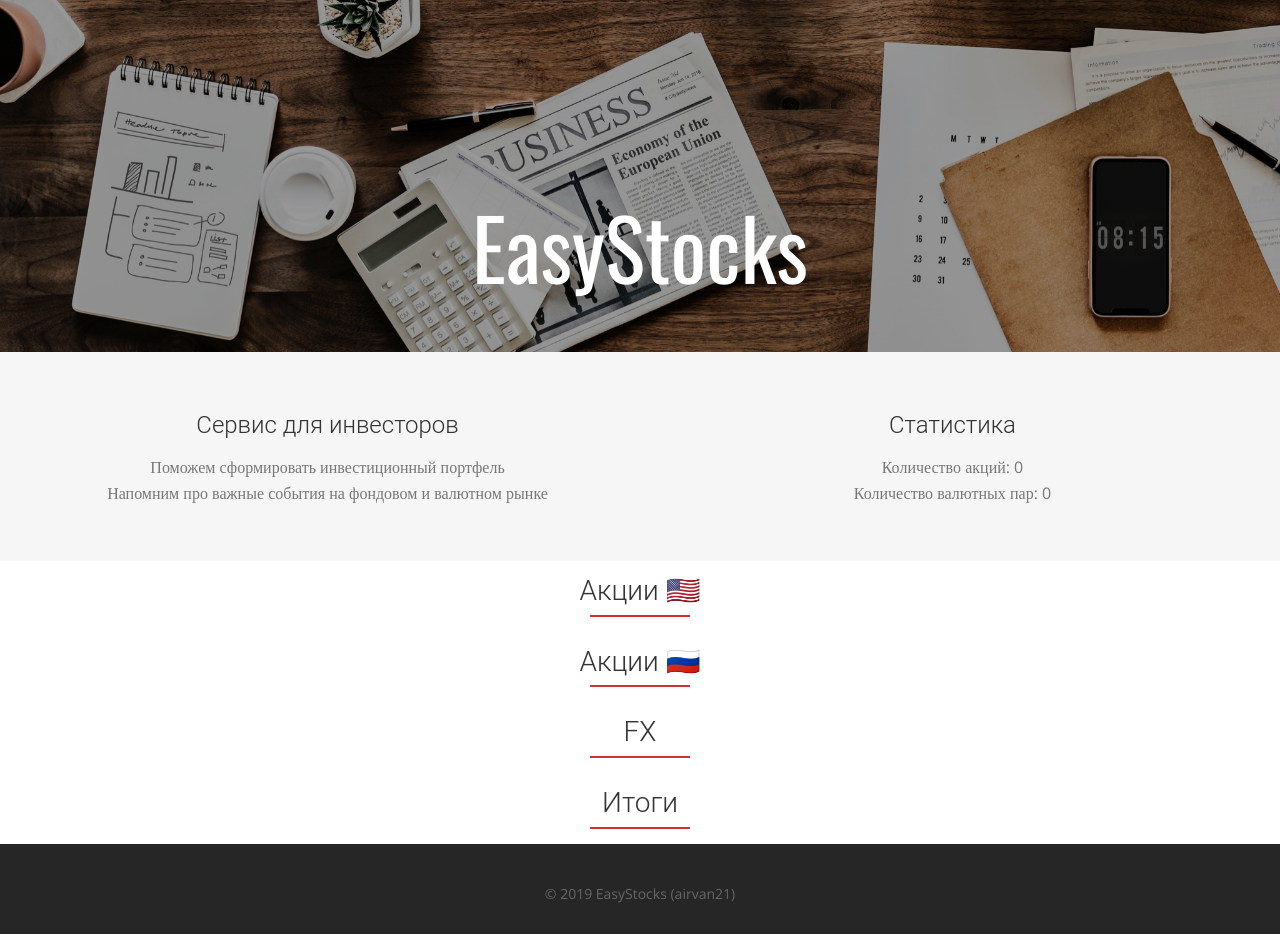
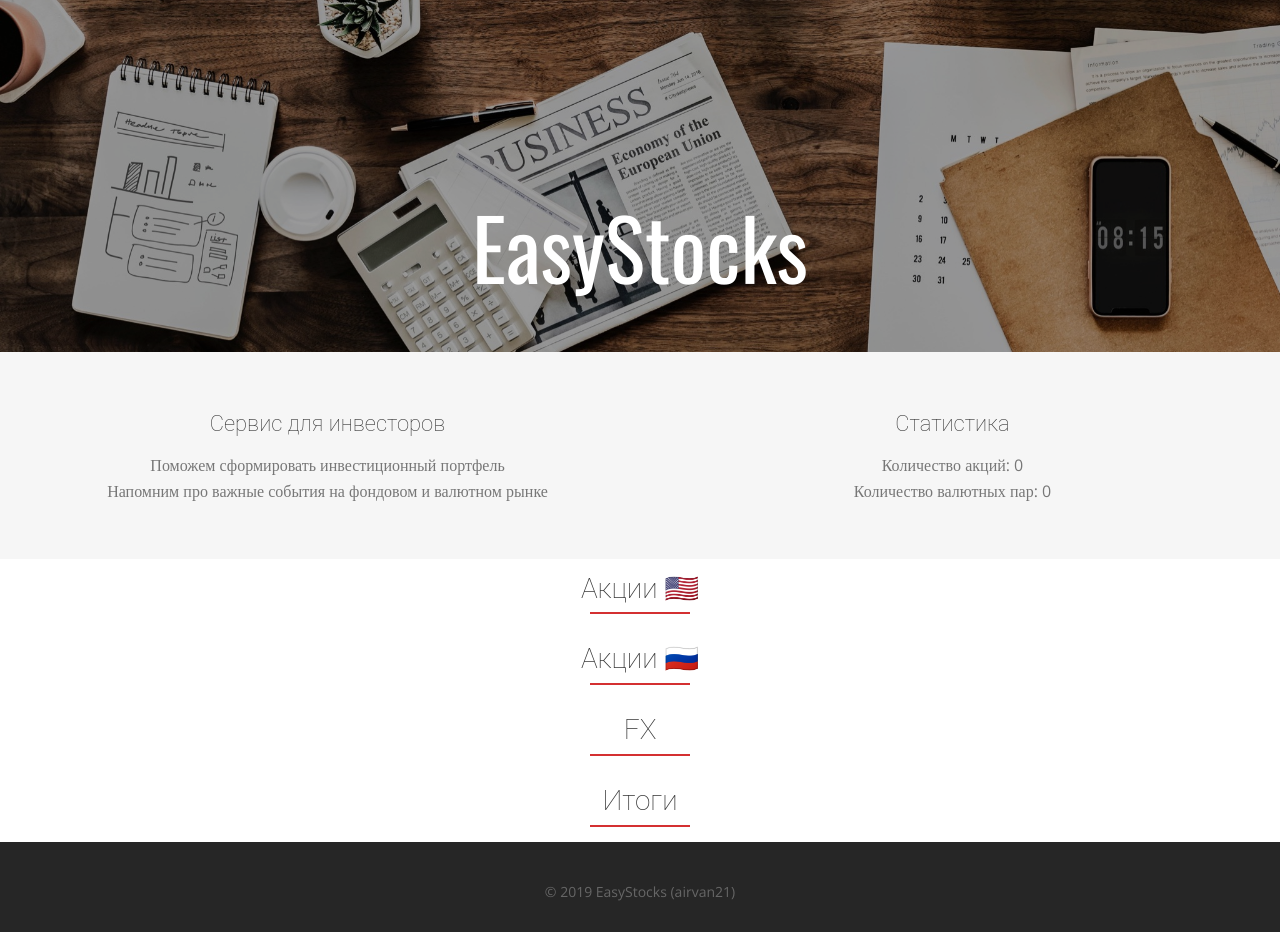
Before and after one commit to AirVan21/EasyStocks, a Django app: page / in a window 1280 px wide. Run offline with Django 3.2, Linux system fonts and the light colour scheme; data that the repository does not hold is empty; parts of the project's set-up code (start-up, migrations or seed data) failed here and were passed over; some libraries are stand-ins or nearby versions.

Commit message:
Polish css file

```diff
--- a/static/css/style.css
+++ b/static/css/style.css
@@ -11,7 +11,7 @@ h1, h2, h3, h4 {
 	font-family: 'Roboto', sans-serif;
 }
 h2 {
-	font-weight: 300;
+	font-weight: 260;
 	font-size: 28px;
 	color: #333;
 	position: relative;
@@ -31,14 +31,14 @@ h2::after {
 	left: 50%;
 }
 h3 {
-	font-size: 24px;
-	font-weight: 300;
+	font-size: 22px;
+	font-weight: 260;
 	color: #333;
 }
 h4 {
-	font-size: 22px;
+	font-size: 20px;
 	text-transform: uppercase;
-	font-weight: 400;
+	font-weight: 260;
 	color: #333;
 }
 h5 {
@@ -55,11 +55,6 @@ p.intro {
 }
 ul, ol {
 	list-style: none;
-}
-ul, ol {
-	padding: 0;
-	webkit-padding: 0;
-	moz-padding: 0;
 }
 .btn:active, .btn.active {
 	background-image: none;
```
